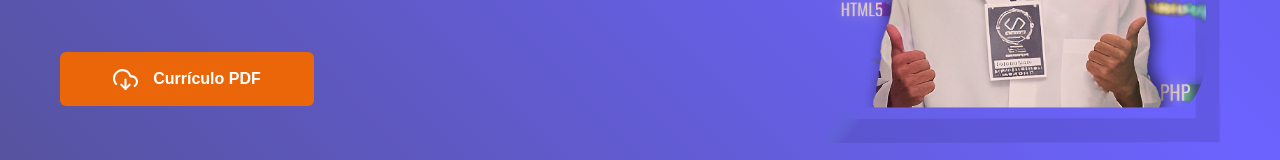
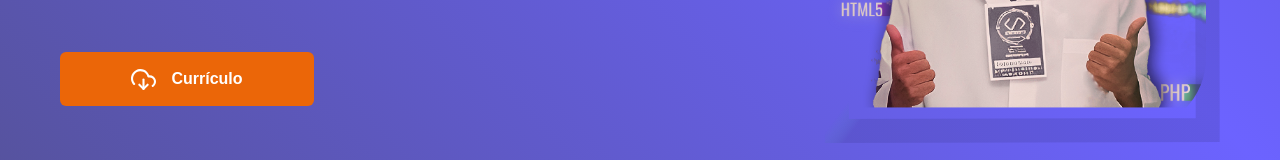
Before and after one commit to diegotimao/portifolio, a React (Create React App) app: page / in a window 1280 px wide. Shown: the part 421-581 px from the top of the page. Built offline with nearby package versions, Linux system fonts and the light colour scheme.

Commit message:
feat: Mudança de nome btn curriculo

```diff
--- a/src/components/Banner/index.js
+++ b/src/components/Banner/index.js
@@ -9,10 +9,10 @@ import { AuthContext } from '../../provider/auth';
 
 function Banner() {
   const { theme } = useContext(AuthContext);
-  const [ themeBanner, setThemeBanner ] = useState('');
+  const [themeBanner, setThemeBanner] = useState('');
 
   const getVitae = () => {
-    return  window.open(url, 'Download');
+    return window.open(url, 'Download');
   }
 
   useEffect(() => {
@@ -25,7 +25,7 @@ function Banner() {
   }, [])
 
   return (
-    <section className={ themeBanner }>
+    <section className={themeBanner}>
       <div className="banner-content">
         <div className="sobre-user">
           <div className="user-description">
@@ -39,20 +39,20 @@ function Banner() {
                 data-aos="zoom-in"
               >
                 <img
-                    src={ Cloud }
-                    alt="IconDownload"
-                    className="icon-social"
-                  />
-                  <span>Currículo PDF</span>
+                  src={Cloud}
+                  alt="IconDownload"
+                  className="icon-social"
+                />
+                <span>Currículo</span>
               </button>
             </div>
           </div>
           <div className="user-avatar">
-            <img src={ Avatar } alt="User avatar" data-aos="fade-right" />
+            <img src={Avatar} alt="User avatar" data-aos="fade-right" />
           </div>
         </div>
         <div className="btn-bottom">
-          <img src={ bottonIcon }
+          <img src={bottonIcon}
             alt="bottonIcon"
             data-aos="fade-down"
             data-aos-easing="linear"
```
